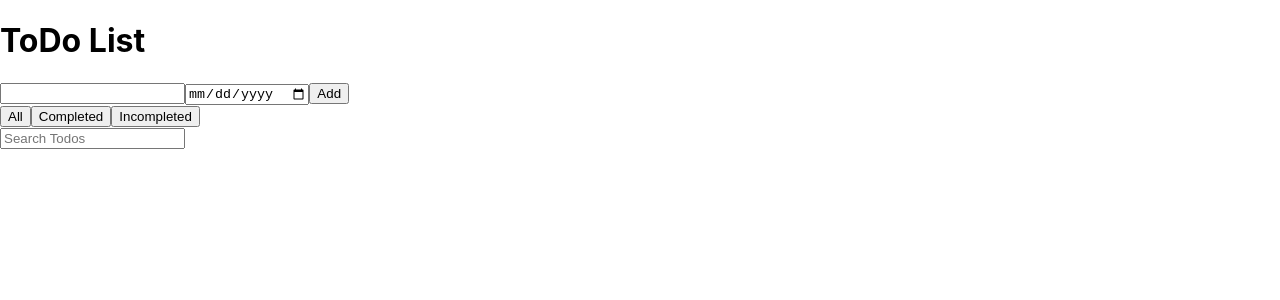
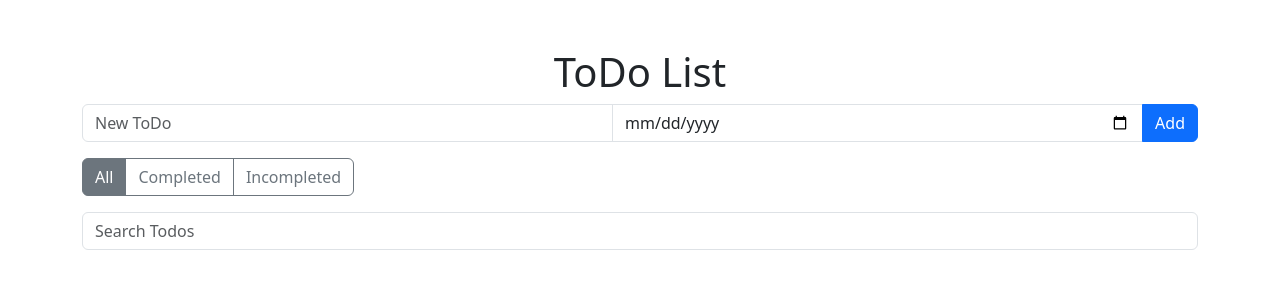
Before and after one commit to su1415/todo_app_ts, a React (Create React App) app: page / in a window 1280 px wide. Shown: the top 300 px of the page. Built offline with nearby package versions, Linux system fonts and the light colour scheme.

Commit message:
style: classを追加

```diff
--- a/src/App.css
+++ b/src/App.css
@@ -1,38 +1,13 @@
 .App {
-  text-align: center;
+  margin: 10px;
 }
 
-.App-logo {
-  height: 40vmin;
-  pointer-events: none;
+input {
+  margin: 10px;
+  padding: 5px;
 }
 
-@media (prefers-reduced-motion: no-preference) {
-  .App-logo {
-    animation: App-logo-spin infinite 20s linear;
-  }
+button {
+  margin: 5px;
+  padding: 5px 10px;
 }
-
-.App-header {
-  background-color: #282c34;
-  min-height: 100vh;
-  display: flex;
-  flex-direction: column;
-  align-items: center;
-  justify-content: center;
-  font-size: calc(10px + 2vmin);
-  color: white;
-}
-
-.App-link {
-  color: #61dafb;
-}
-
-@keyframes App-logo-spin {
-  from {
-    transform: rotate(0deg);
-  }
-  to {
-    transform: rotate(360deg);
-  }
-}
--- a/src/App.tsx
+++ b/src/App.tsx
@@ -1,6 +1,7 @@
 import React, { useState, useEffect } from "react";
 import { todo, todos } from "./types";
 import TodoList from "./components/TodoList";
+import "bootstrap/dist/css/bootstrap.min.css";
 
 function App(): JSX.Element {
   const [todos, setTodos] = useState<todos>(loadTodosFromLocalStorage());
@@ -58,7 +59,7 @@ function App(): JSX.Element {
   function renderFilterButton(filterType: string, label: string): JSX.Element {
     return (
       <button
-        className={ `${filter === filterType ? "active" : ""}` }
+        className={ `btn btn-outline-secondary ${filter === filterType ? "active" : ""}` }
         onClick={ () => setFilter(filterType) }>
         { label }
       </button>
@@ -66,25 +67,35 @@ function App(): JSX.Element {
   }
 
   return (
-    <div className="App">
-    <h1>ToDo List</h1>
+    <div className="App container mt-5">
+      <h1 className="text-center">ToDo List</h1>
+      <div className="input-group mb-3">
         <input
           type="text"
+          className="form-control"
+          placeholder="New ToDo"
           value={ newTodoText }
           onChange={ (e) => setNewTodoText(e.target.value) }
         />
         <input
           type="date"
+          className="form-control"
           placeholder="Due Date"
           value={ newTodoDueDate }
           onChange={(e) => setNewTodoDueDate(e.target.value) }
         />
-      <button onClick={ handleAddTodo }>Add</button>
-      <div>
+        <button
+          className="btn btn-primary"
+          onClick={ handleAddTodo }>
+          Add
+        </button>
+      </div>
+      <div className="btn-group mb-3">
         { renderFilterButton("all", "All") }
         { renderFilterButton("completed", "Completed") }
         { renderFilterButton("incompleted", "Incompleted") }
       </div>
+      <div className="mb-3">
         <input
           type="text"
           className="form-control"
@@ -92,6 +103,7 @@ function App(): JSX.Element {
           value={ searchTodoText }
           onChange={ (e) => setSearchTodoText(e.target.value) }
         />
+      </div>
       <TodoList
         todos={ filteredTodos }
         onDeleteTodo={ handleDeleteTodo }
@@ -108,7 +120,7 @@ function loadTodosFromLocalStorage(): todos {
 }
 
 function saveTodosToLocalStorage(todos: todos): void {
-  localStorage.setItem('todos', JSON.stringify(todos));
+  localStorage.setItem("todos", JSON.stringify(todos));
 }
 
 function loadFilterFromLocalStorage(): string {
--- a/src/components/TodoItem.tsx
+++ b/src/components/TodoItem.tsx
@@ -16,42 +16,69 @@ function TodoItem({ todo, onDeleteTodo, onSaveEditTodo, onToggleComplete }: Todo
   };
 
   return (
-    <li>
+    <li className="list-group-item d-flex justify-content-between align-items-center">
+      <div className="d-flex">
         <input
           type="checkbox"
+          className="me-2 custom-checkbox"
           checked={ todo.completed }
           onChange={ () => onToggleComplete(todo.id) }
           disabled={ isEditing }
         />
+      </div>
+      <div className="d-flex align-items-center flex-grow-1">
         { isEditing ? (
           <input
             type="text"
             value={ editTodo.text }
             onChange={(e) => setEditTodo({ ...editTodo, text: e.target.value })}
+            className="form-control me-2 flex-grow-1"
           />
         ) : (
           <>
             { todo.text }
           </>
         )}
+      </div>
+      <div className="d-flex">
         <input
           type="date"
           value={ editTodo.dueDate }
           onChange={(e) => setEditTodo({ ...editTodo, dueDate: e.target.value })}
+          className="form-control due-date"
           style={{ width: "150px" }}
           disabled={ !isEditing }
         />
+      </div>
+      <div className="d-flex align-items-center">
         { isEditing ? (
           <>
-          <button onClick={ handleSaveClick }>Save</button>
-          <button onClick={ handleEditToggle }>Cancel</button>
+            <button
+              className="btn btn-success btn-sm me-2 fixed-width"
+              onClick={ handleSaveClick }>
+              Save
+            </button>
+            <button
+              className="btn btn-secondary btn-sm fixed-width"
+              onClick={ handleEditToggle }>
+              Cancel
+            </button>
           </>
         ) : (
           <>
-          <button onClick={ handleEditToggle }>Edit</button>
-          <button onClick={ () => onDeleteTodo(todo.id) }>Delete</button>
+            <button
+              className="btn btn-warning btn-sm me-2 fixed-width"
+              onClick={ handleEditToggle }>
+              Edit
+            </button>
+            <button
+              className="btn btn-danger btn-sm fixed-width"
+              onClick={ () => onDeleteTodo(todo.id) }>
+              Delete
+            </button>
           </>
         )}
+      </div>
     </li>
   );
 }
--- a/src/components/TodoList.tsx
+++ b/src/components/TodoList.tsx
@@ -4,7 +4,7 @@ import TodoItem from "./TodoItem";
 
 function TodoList({ todos, onDeleteTodo, onSaveEditTodo, onToggleComplete }: TodoListProps): JSX.Element {
   return (
-    <ul>
+    <ul className="list-group">
       { todos.map(todo => (
         <TodoItem
           key={ todo.id }
--- a/src/index.css
+++ b/src/index.css
@@ -11,3 +11,22 @@ code {
   font-family: source-code-pro, Menlo, Monaco, Consolas, 'Courier New',
     monospace;
 }
+
+.custom-checkbox {
+  width: 1.5em;
+  height: 1.5em;
+  cursor: pointer;
+}
+
+.list-group-item {
+  display: flex;
+  align-items: center;
+}
+
+.due-date {
+  margin-right: 0.5rem;
+}
+
+.fixed-width {
+  min-width: 70px;
+}
```
Lines whose indentation alone changed are shown as unchanged.
